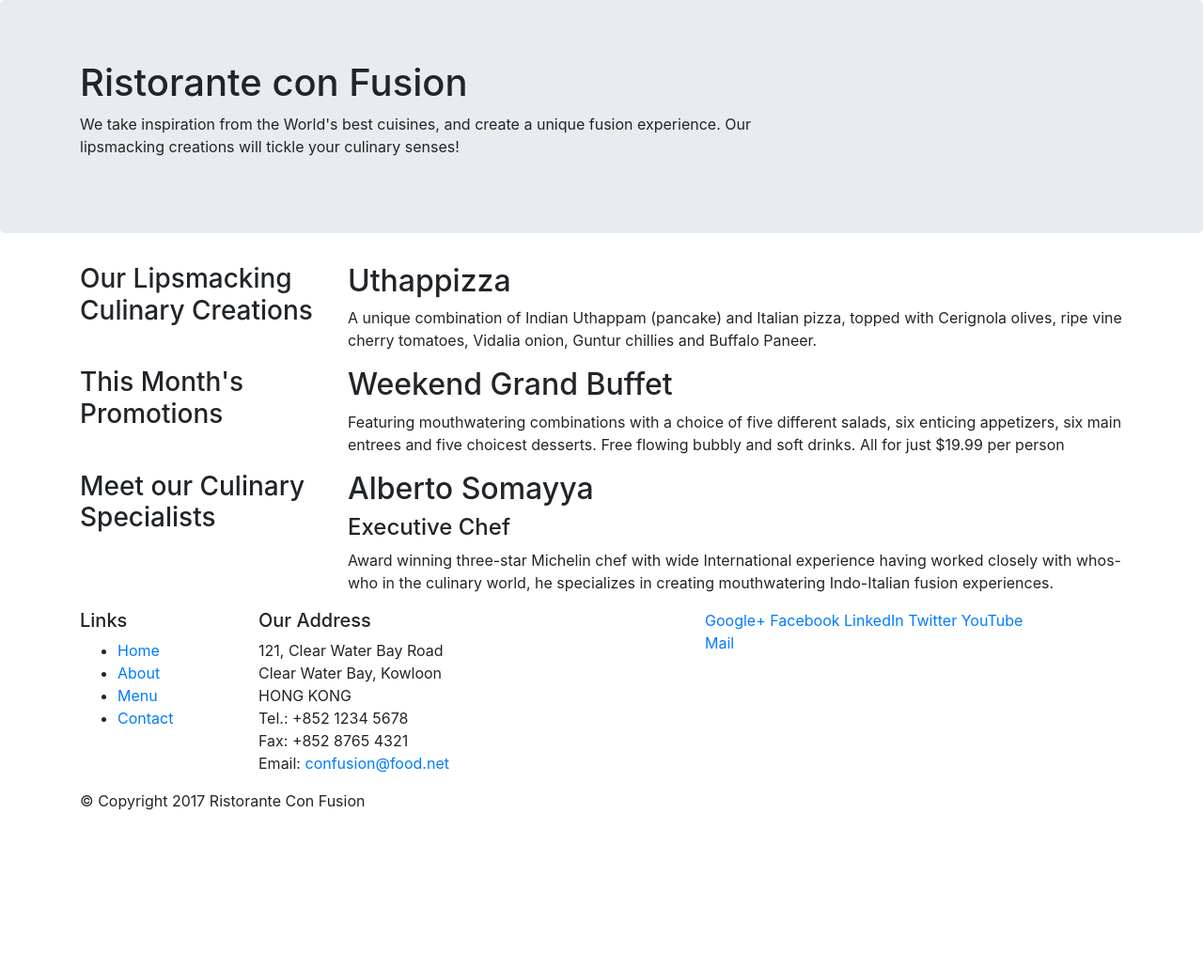
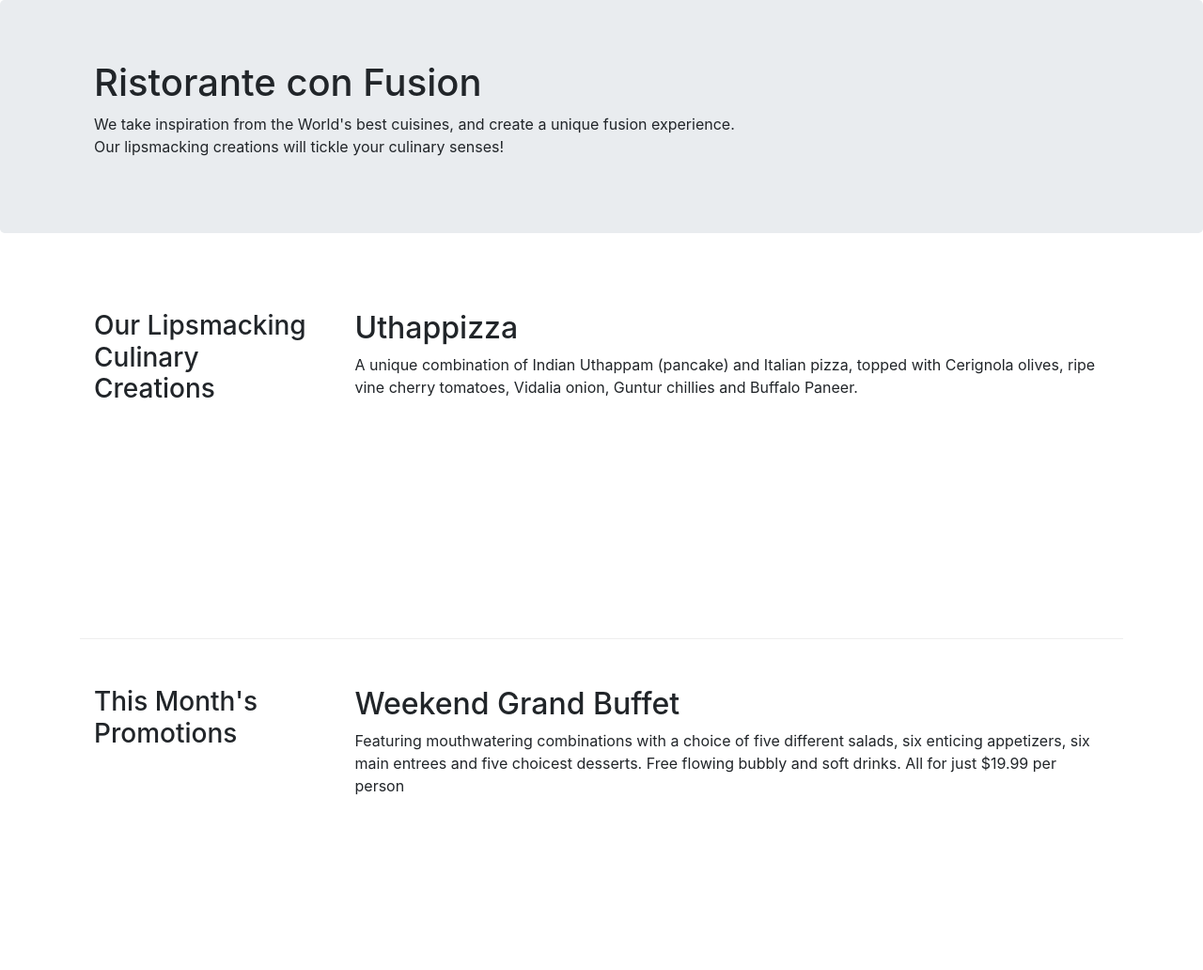
Before and after one commit to kaustubh87/Bootstrap-4, a website: page index.html in a window 1280 px wide. Shown: the top 1032 px of the page at 94% size. Before the commit the page ends 880 px from the top, so only its background shows below. Drawn offline with nearby package versions, Linux system fonts and the light colour scheme.

Commit message:
Added custom css classes from styles.css

```diff
--- a/index.html
+++ b/index.html
@@ -9,6 +9,7 @@
 
     <!-- Bootstrap CSS -->
     <link rel="stylesheet" href="node_modules/bootstrap/dist/css/bootstrap.min.css">
+    <link rel="stylesheet" href="css/styles.css" >
     <title>Ristorante Con Fusion</title>
 </head>
 
@@ -16,7 +17,7 @@
 
     <header class="jumbotron">
         <div class="container">
-            <div class="row">
+            <div class="row row-header">
                 <div class="col-12 col-sm-8">
                     <h1>Ristorante con Fusion</h1>
                     <p>We take inspiration from the World's best cuisines, and create a unique fusion experience. Our lipsmacking creations will tickle your culinary senses!</p>
@@ -28,32 +29,32 @@
     </header>
 
     <div class="container">
-        <div class="row">
-            <div class="col-sm-4 col-md-3">
+        <div class="row row-content">
+            <div class="col-sm-4 col-md-3 flex-last">
                 <h3>Our Lipsmacking Culinary Creations</h3>
             </div>
-            <div class="col-sm col-md">
+            <div class="col-sm col-md flex-first">
                 <h2>Uthappizza</h2>
                 <p>A unique combination of Indian Uthappam (pancake) and Italian pizza, topped with Cerignola olives, ripe vine cherry tomatoes, Vidalia onion, Guntur chillies and Buffalo Paneer.</p>
             </div>
         </div>
 
 
-        <div class="row">
-            <div class="col-sm-4 col-md-3">
+        <div class="row row-content">
+            <div class="col-sm-4 col-md-3 ">
                 <h3>This Month's Promotions</h3>
             </div>
-            <div class="col-sm col-md">
+            <div class="col-sm col-md ">
                 <h2>Weekend Grand Buffet</h2>
                 <p>Featuring mouthwatering combinations with a choice of five different salads, six enticing appetizers, six main entrees and five choicest desserts. Free flowing bubbly and soft drinks. All for just $19.99 per person </p>
             </div>
         </div>
 
-        <div class="row">
-            <div class="col-sm-4 col-md-3">
+        <div class="row row-content">
+            <div class="col-sm-4 col-md-3 flex-last">
                 <h3>Meet our Culinary Specialists</h3>
             </div>
-            <div class="col-sm col-md">
+            <div class="col-sm col-md flex-first">
                 <h2>Alberto Somayya</h2>
                 <h4>Executive Chef</h4>
                 <p>Award winning three-star Michelin chef with wide International experience having worked closely with whos-who in the culinary world, he specializes in creating mouthwatering Indo-Italian fusion experiences. </p>
@@ -61,12 +62,12 @@
         </div>
     </div>
 
-    <footer>
+    <footer class="footer">
         <div class="container">
             <div class="row">
-                <div class="col-5 col-sm-2">
+                <div class="col-5 offset-1 col-sm-2 ">
                     <h5>Links</h5>
-                    <ul>
+                    <ul class="list-unstyled">
                         <li><a href="#">Home</a></li>
                         <li><a href="#">About</a></li>
                         <li><a href="#">Menu</a></li>
```
